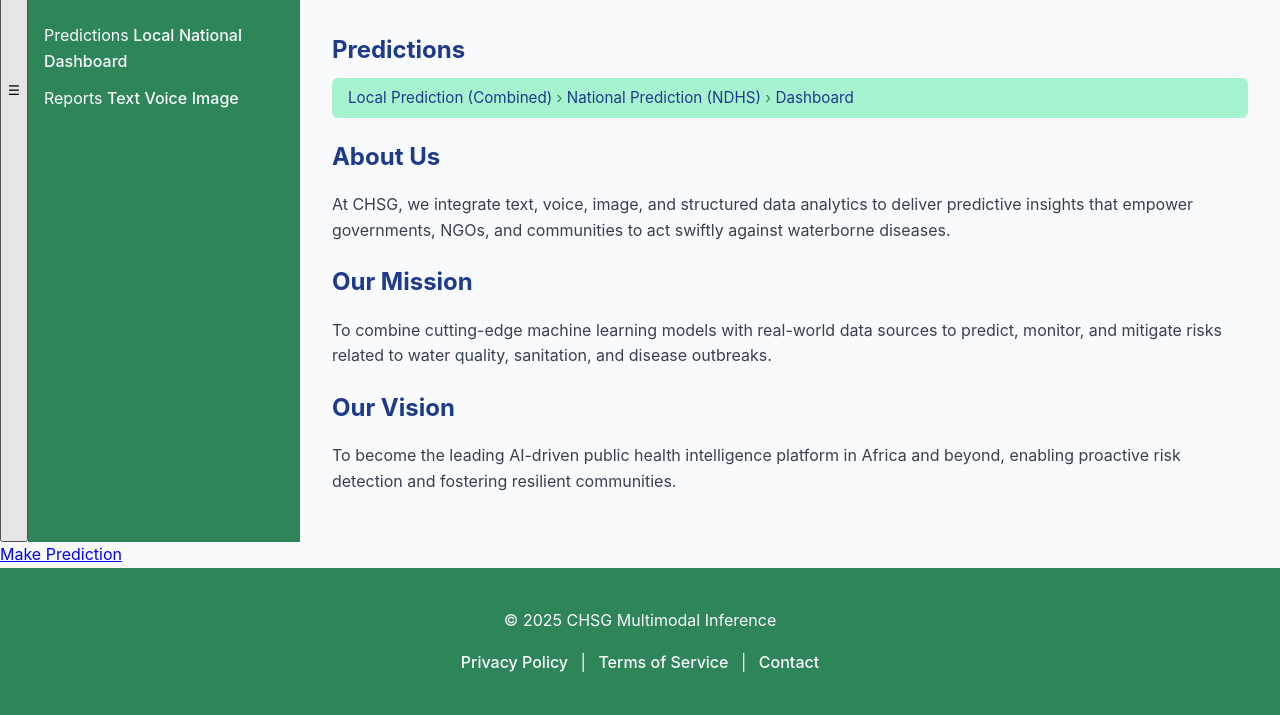
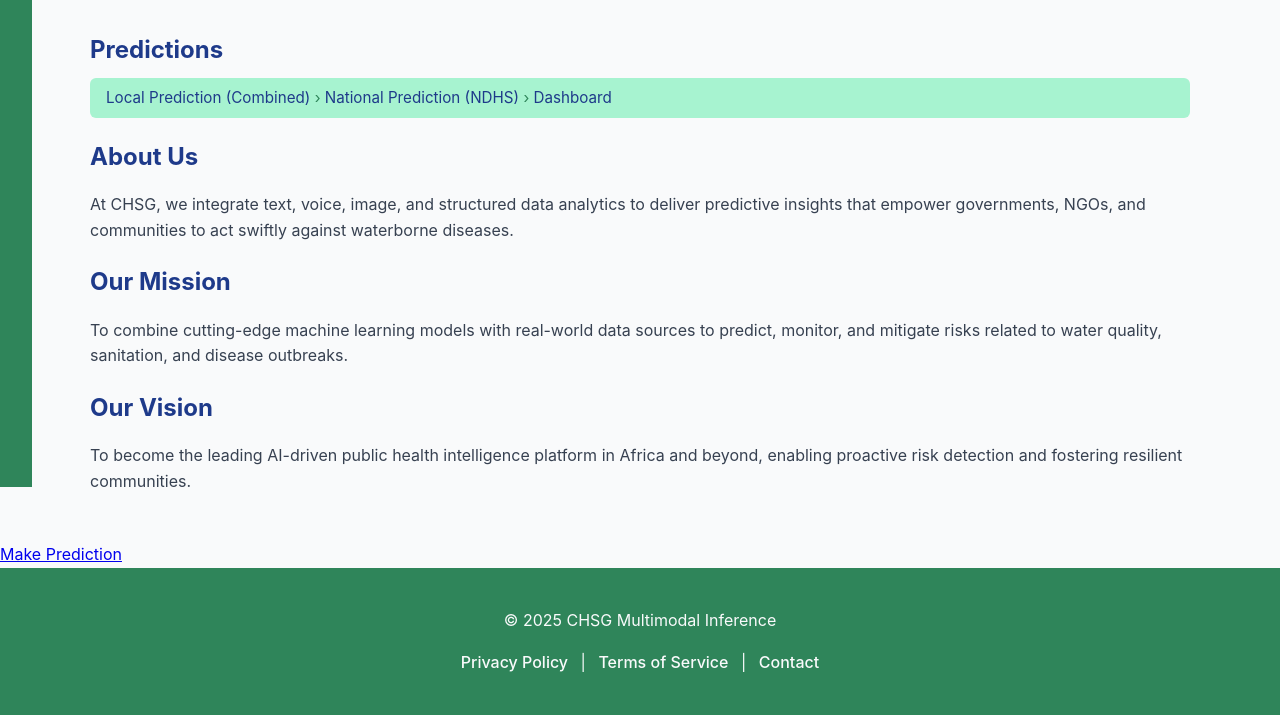
Before and after one commit to Zeenah-Yusuf/chsg, a FastAPI app: page / in a window 1280 px wide. Shown: the part 361-1076 px from the top of the page. Run offline with FastAPI, Linux system fonts and the light colour scheme.

Commit message:
Enhance sidebar styles and add toggle button

```diff
--- a/api/static/custom.css
+++ b/api/static/custom.css
@@ -61,18 +61,57 @@
   color: var(--white);
   padding: 1.5rem 1rem;
   flex-shrink: 0;
+  position: fixed;
+  top: 0;
+  left: -240px; /* hidden by default */
+  height: 100%;
+  transition: left 0.3s ease;
+  z-index: 1000;
 }
-.sidebar.active { display: block; }
-.sidebar-brand h2 { font-size: 1.6rem; margin-bottom: 1.5rem; }
-.sidebar-nav { display: flex; flex-direction: column; gap: 0.75rem; }
+
+.sidebar.active {
+  left: 0; /* slides in */
+}
+
+.sidebar-brand h2 {
+  font-size: 1.6rem;
+  margin-bottom: 1.5rem;
+  color: var(--white);
+}
+
+.sidebar-nav {
+  display: flex;
+  flex-direction: column;
+  gap: 0.75rem;
+}
+
 .nav-link, .nav-sublink {
   color: var(--white);
   text-decoration: none;
   font-weight: 500;
   padding: 0.3rem 0;
 }
-.nav-link:hover, .nav-sublink:hover { color: var(--pale-green); text-decoration: underline; }
 
+.nav-link:hover, .nav-sublink:hover {
+  color: var(--pale-green);
+  text-decoration: underline;
+}
+
+/* === Sidebar Toggle Button === */
+.sidebar-toggle {
+  position: fixed;
+  top: 0.5rem;
+  left: 1rem;
+  background-color: var(--accent-blue);
+  color: var(--white);
+  border: none;
+  font-size: 1rem;
+  padding: 0.5rem 0.3rem;
+  border-radius: 4px;
+  cursor: pointer;
+  z-index: 1101; /* above sidebar */
+  box-shadow: 0 2px 6px rgba(0,0,0,0.2);
+}
 /* === Breadcrumb === */
 .breadcrumb {
   font-size: 0.95rem;
```
